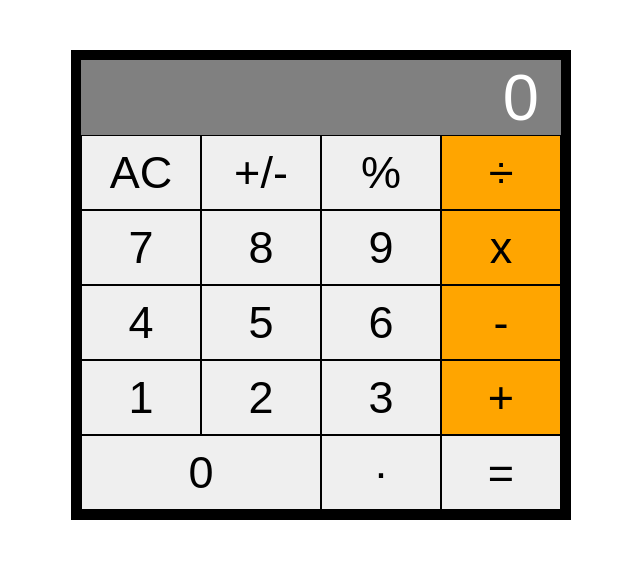
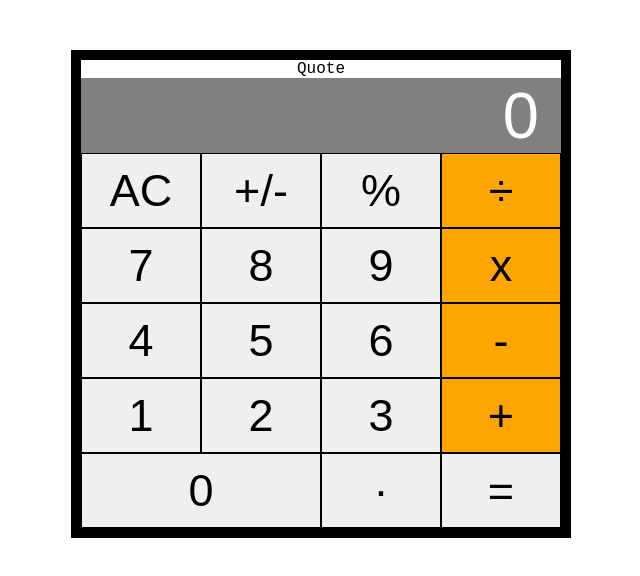
Before and after one commit to danifromecuador/react-calculator, a React (Create React App) app: page / in a window 1280 px wide. Shown: the top 576 px of the page, without its empty margins (319-959 px from the left). Built offline with nearby package versions, Linux system fonts and the light colour scheme; a web font is replaced by a local one.

Commit message:
Create a new component Quote

```diff
--- a/src/components/Calculator.jsx
+++ b/src/components/Calculator.jsx
@@ -1,6 +1,7 @@
 import React, { useState } from 'react';
 import Display from './Display';
 import Button from './Button';
+import Quote from './Quote';
 import '../style/Calculator.css';
 import calculate from '../logic/calculate';
 
@@ -11,6 +12,7 @@ function Calculator() {
   }
   return (
     <div className="calculator-main-container">
+      <Quote />
       <Display value={obj.total || obj.next || '0'} />
       <Button buttonName="AC" handleClick={() => handleClick('AC')} />
       <Button buttonName="+/-" handleClick={() => handleClick('+/-')} />
--- /dev/null
+++ b/src/components/Quote.jsx
@@ -0,0 +1,8 @@
+import React from 'react';
+import '../style/Quote.css';
+
+export default function Quote() {
+  return (
+    <div className="quote-container">Quote</div>
+  );
+}
--- /dev/null
+++ b/src/style/Quote.css
@@ -0,0 +1,3 @@
+.quote-container {
+  font-family: 'Courier New', Courier, monospace;
+}
```
